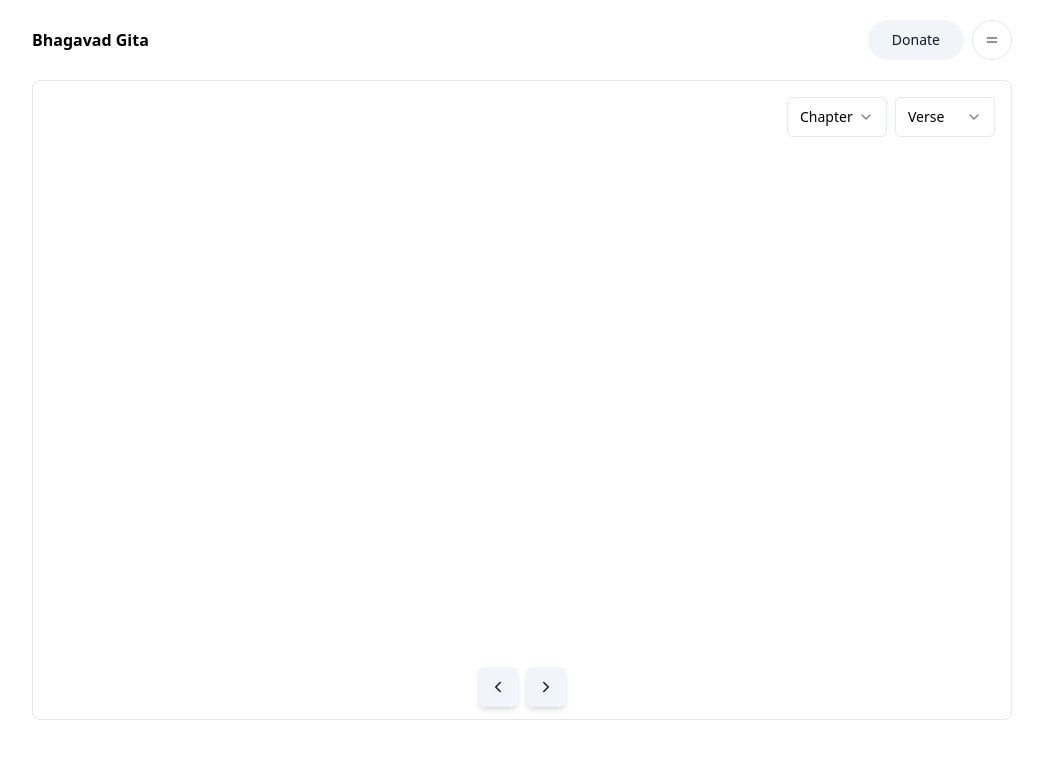
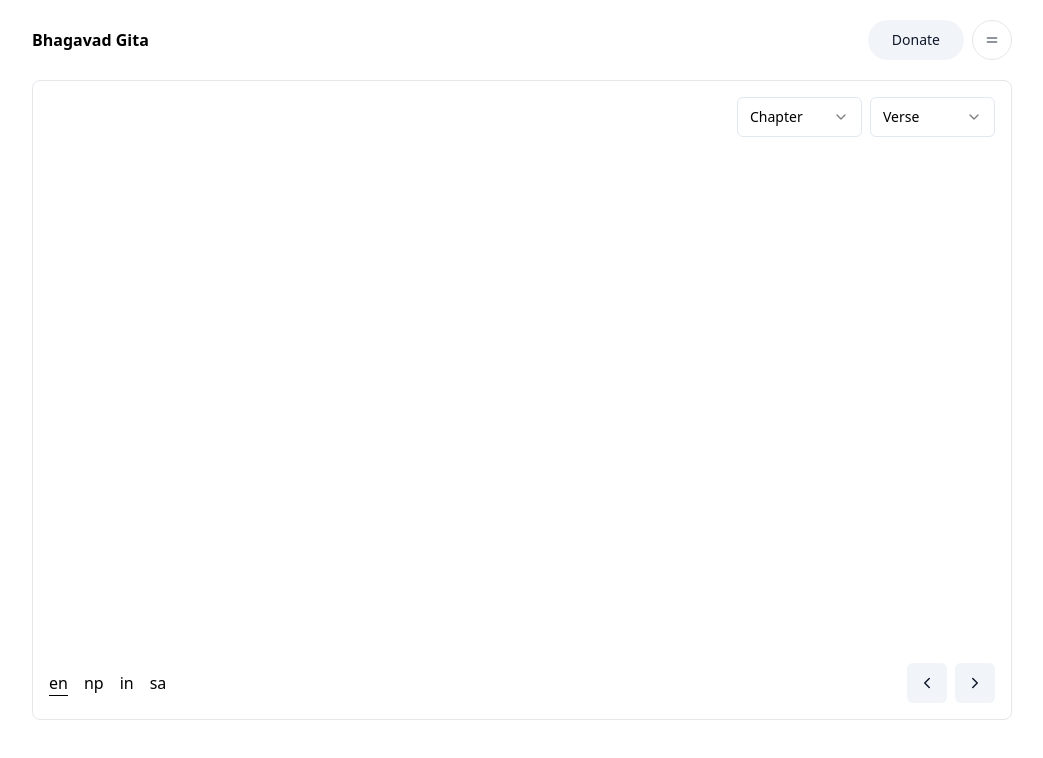
Before and after one commit to yogendrarana/bhagavad-gita, a Next.js app: page / in a window 1280 px wide. Shown: the top 758 px of the page, without its empty margins (118-1161 px from the left). Built offline with nearby package versions, Linux system fonts and the light colour scheme.

Commit message:
Added active language

```diff
--- a/src/components/custom/custom-select.tsx
+++ b/src/components/custom/custom-select.tsx
@@ -17,10 +17,10 @@
 export function CustomSelect({ placeholderText }: SelectOptionsProps) {
     return (
         <Select>
-            <SelectTrigger className="w-[100px]">
+            <SelectTrigger className="w-[125px]">
                 <SelectValue placeholder={placeholderText} />
             </SelectTrigger>
-            <SelectContent className="w-[100px]">
+            <SelectContent className="w-[125px]">
                 <SelectGroup>
                     <SelectItem value="chapter1">Chapter 1</SelectItem>
                     <SelectItem value="chapter2">Chapter 2</SelectItem>
--- a/src/components/home/banner.tsx
+++ b/src/components/home/banner.tsx
@@ -1,6 +1,6 @@
 "use client";
 
-import React from 'react'
+import React, { useEffect } from 'react'
 
 // components
 import Navbar from '../nav/navbar';
@@ -8,26 +8,53 @@
 import { CustomSelect } from '../custom/custom-select';
 import { ChevronLeft, ChevronRight } from 'lucide-react';
 
+// data
+import { languages, LangType } from '@/config/languages';
+import useActiveLanguage from '@/hooks/useActiveLanguage';
+import { cn } from '@/lib/utils';
+
 const Banner = () => {
+  const { activeLanguage, changeActiveLanguage } = useActiveLanguage();
+
   return (
     <div className='h-full'>
       <Navbar />
 
       <div className='h-[calc(100vh-2*var(--h-nav))] flex flex-col border rounded-lg'>
+
+        {/* header */}
         <div className='p-4 flex'>
           <div className='ml-auto flex gap-2'>
             <CustomSelect placeholderText="Chapter" />
             <CustomSelect placeholderText="Verse" />
           </div>
         </div>
+
+        {/* main body */}
         <div className='flex-1'></div>
-        <div className='h-16 flex justify-center items-center'>
+
+        {/* footer */}
+        <div className='p-4 flex justify-between items-center'>
+          <div className='flex gap-4'>
+            {
+              languages.map((lang, index) => (
+                <div
+                  key={index}
+                  className={cn(
+                    'cursor-pointer',
+                    activeLanguage === lang.code ? 'border-b border-black' : ''
+                  )}
+                  onClick={() => changeActiveLanguage(lang.code)}
+                >{lang.code}</div>
+              ))
+            }
+          </div>
+
           <div className='flex gap-2'>
             <MotionButton
               size={"icon"}
               variant={"secondary"}
               whileTap={{ scale: 0.75 }}
-              className='shadow-md'
             >
               <ChevronLeft size={18} />
             </MotionButton>
@@ -36,7 +63,6 @@
               size={"icon"}
               variant={"secondary"}
               whileTap={{ scale: 0.75 }}
-              className='shadow-md'
             >
               <ChevronRight size={18} />
             </MotionButton>
--- /dev/null
+++ b/src/config/languages.ts
@@ -0,0 +1,23 @@
+export type LangType = {
+    code: string;
+    name: string;
+}
+
+export const languages: LangType[] = [
+    {
+        code: 'en',
+        name: 'English',
+    },
+    {
+        code: 'np',
+        name: 'Nepali',
+    },
+    {
+        code: 'in',
+        name: 'Hindi',
+    },
+    {
+        code: 'sa',
+        name: 'Sanskrit',
+    },
+]
--- /dev/null
+++ b/src/hooks/useActiveLanguage.tsx
@@ -0,0 +1,28 @@
+import { languages } from '@/config/languages'
+import { useEffect, useState } from 'react'
+
+const useActiveLanguage = () => {
+    const [activeLanguage, setActiveLanguage] = useState<string>('');
+
+    useEffect(() => {
+        const lang = localStorage.getItem('language');
+        if (!lang) {
+            setActiveLanguage(languages[0].code);
+            localStorage.setItem('language', languages[0].code);
+        }else {
+            setActiveLanguage(lang);
+        }
+    }, []);
+
+    const changeActiveLanguage = (lang: string) => {
+        setActiveLanguage(lang);
+        localStorage.setItem('language', lang);
+    }
+
+    return {
+        activeLanguage,
+        changeActiveLanguage,
+    }
+}
+
+export default useActiveLanguage
```
